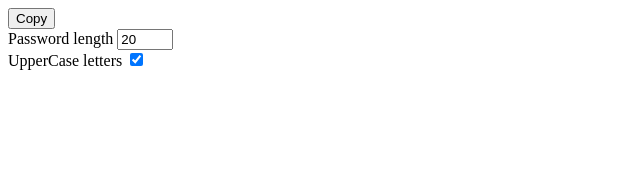
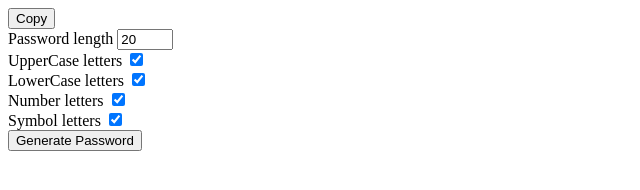
Before and after one commit to SamanKeighobadi/password-generator, a plain HTML site: page index.html in a window 1280 px wide. Shown: the whole page, without its empty margins (0-640 px from the left). Drawn offline with Linux system fonts and the light colour scheme.

Commit message:
complet html part

```diff
--- a/index.html
+++ b/index.html
@@ -23,6 +23,20 @@
                 <label for="uppercasee">UpperCase letters</label>
                 <input type="checkbox"  id="uppercasee" checked>
             </div>
+            <div class="setting">
+                <label for="lowercase">LowerCase letters</label>
+                <input type="checkbox"  id="lowercase" checked>
+            </div>
+            <div class="setting">
+                <label for="numbers">Number letters</label>
+                <input type="checkbox"  id="numbers" checked>
+            </div>
+            </div>
+            <div class="setting">
+                <label for="symbols">Symbol letters</label>
+                <input type="checkbox"  id="symbols" checked>
+            </div>
+            <button class="generate-btn" id="generate-btn" >Generate Password</button>
         </div>
     </div>
 </body>
```
